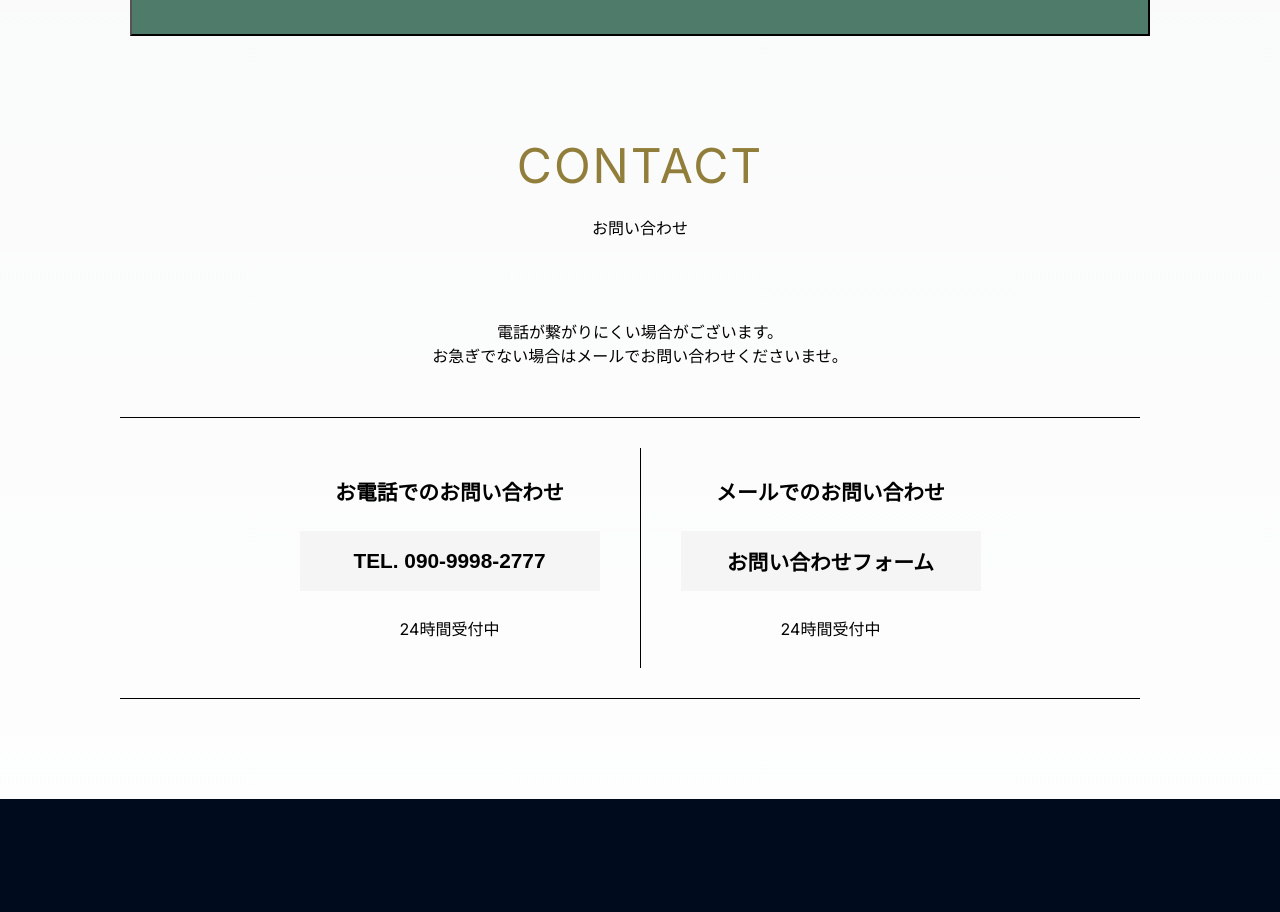
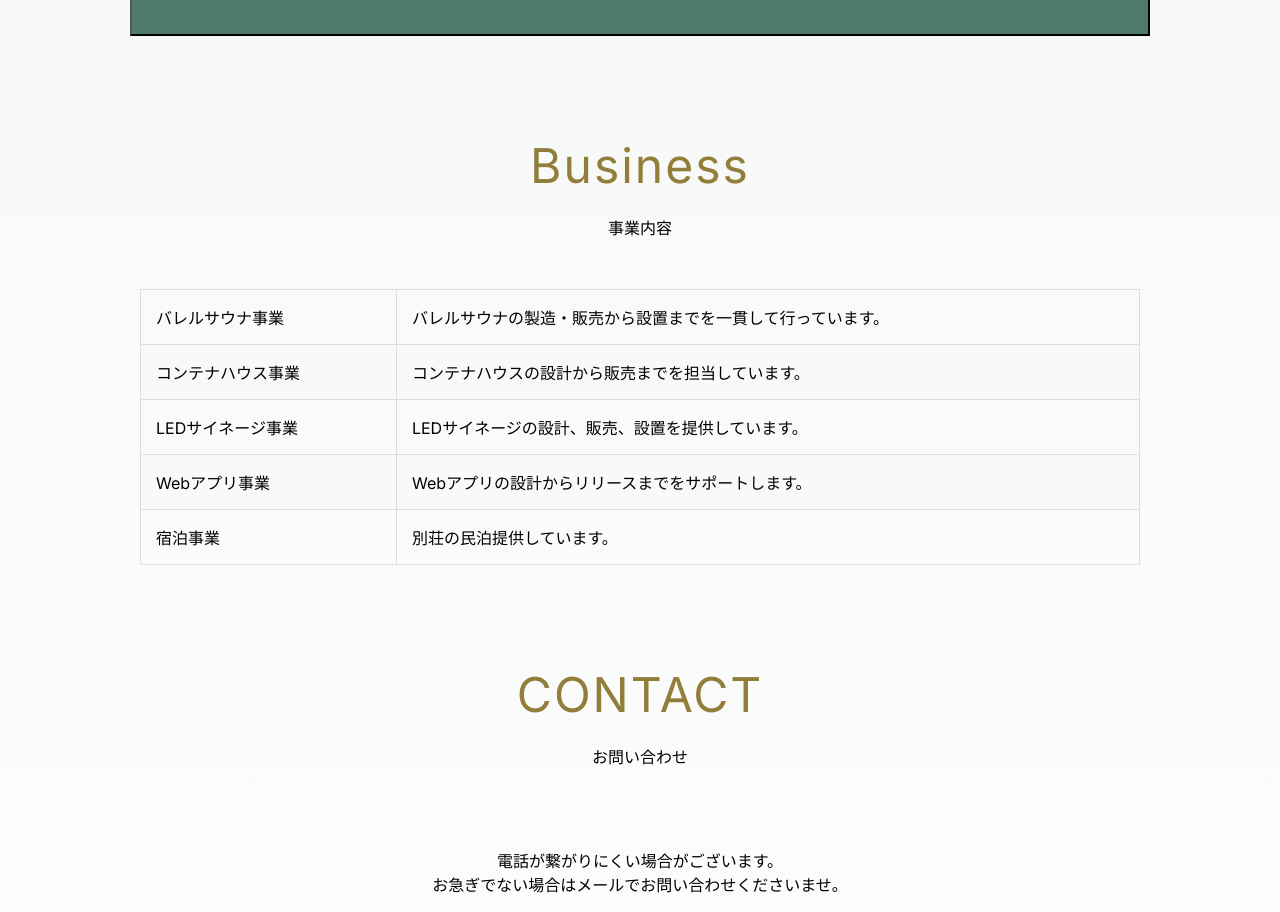
Before and after one commit to shusuke919/mukuzai, a Next.js app: page / in a window 1280 px wide. Shown: the part 7600-8512 px from the top of the page. Built offline with nearby package versions, Linux system fonts and the light colour scheme; a web font is replaced by a local one.

Commit message:
事業内容を追加

```diff
--- a/src/app/page.tsx
+++ b/src/app/page.tsx
@@ -14,6 +14,7 @@ import ShowRoom from "@/component/ShowRoom/ShowRoom";
 import Reservation from "@/component/Container/Resevation/Reservation";
 import Contact from "@/component/Container/Contact/Contact";
 import { ThemeProvider } from "@mui/material";
+import BusinessContents from "@/component/Container/BusinessContents/BusinessContents";
 
 export default function Home() {
   return (
@@ -35,6 +36,7 @@ export default function Home() {
             <SaunaMessages />
             <ShowRoom />
             <Reservation />
+            <BusinessContents />
             <Contact />
           </main>
           <main className={styles.pc}>
@@ -45,6 +47,7 @@ export default function Home() {
             <SaunaMessages />
             <ShowRoom />
             <Reservation />
+            <BusinessContents />
             <Contact />
           </main>
         </ThemeProvider>
--- /dev/null
+++ b/src/component/Container/BusinessContents/BusinessContents.module.scss
@@ -0,0 +1,70 @@
+@mixin sp {
+  @media screen and (max-width: 767px) {
+    @content;
+  }
+}
+
+.contactContainer {
+  margin: 100px 0;
+}
+
+.titleArea {
+  text-align: center;
+  margin-bottom: 50px;
+
+  .title {
+    color: #917e3a;
+    text-align: center;
+    font-size: 3rem;
+    letter-spacing: 2px;
+    @include sp {
+      letter-spacing: normal;
+      font-size: 2rem;
+    }
+  }
+
+  .subTitle {
+    font-size: 1rem;
+    margin-top: 20px;
+  }
+}
+
+.tableContainer {
+  overflow-x: auto; // スマートフォンで横スクロール可能にするため
+  margin: 0 auto;
+  max-width: 1000px;
+
+  @include sp {
+    margin: 0 20px;
+  }
+}
+
+.businessTable {
+  width: 100%;
+  border-collapse: collapse;
+  margin: 0 auto;
+
+  th,
+  td {
+    border: 1px solid #ddd;
+    padding: 15px;
+    text-align: left;
+
+    @include sp {
+      padding: 10px;
+    }
+  }
+
+  th {
+    background-color: #f4f4f4;
+    color: #333;
+  }
+
+  tr:nth-child(even) {
+    background-color: #f9f9f9;
+  }
+
+  tr:hover {
+    background-color: #f1f1f1;
+  }
+}
--- /dev/null
+++ b/src/component/Container/BusinessContents/BusinessContents.tsx
@@ -0,0 +1,42 @@
+"use client";
+import React from "react";
+import styles from "./BusinessContents.module.scss";
+
+const BusinessContents = () => {
+  const businessList = [
+    { name: "バレルサウナ事業", description: "バレルサウナの製造・販売から設置までを一貫して行っています。" },
+    { name: "コンテナハウス事業", description: "コンテナハウスの設計から販売までを担当しています。" },
+    { name: "LEDサイネージ事業", description: "LEDサイネージの設計、販売、設置を提供しています。" },
+    { name: "Webアプリ事業", description: "Webアプリの設計からリリースまでをサポートします。" },
+    { name: "宿泊事業", description: "別荘の民泊提供しています。" },
+  ];
+
+  return (
+    <div className={styles.contactContainer}>
+      <div className={styles.titleArea}>
+        <p className={styles.title}>Business</p>
+        <p className={styles.subTitle}>事業内容</p>
+      </div>
+      <div className={styles.tableContainer}>
+        <table className={styles.businessTable}>
+          {/* <thead>
+            <tr>
+              <th>事業名</th>
+              <th>説明</th>
+            </tr>
+          </thead> */}
+          <tbody>
+            {businessList.map((business, index) => (
+              <tr key={index}>
+                <td>{business.name}</td>
+                <td>{business.description}</td>
+              </tr>
+            ))}
+          </tbody>
+        </table>
+      </div>
+    </div>
+  );
+};
+
+export default BusinessContents;
```
